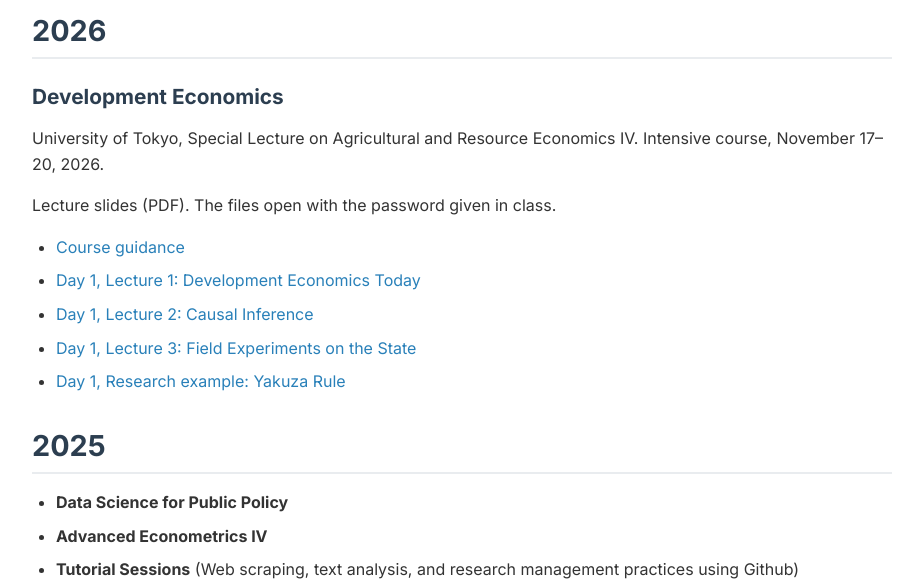
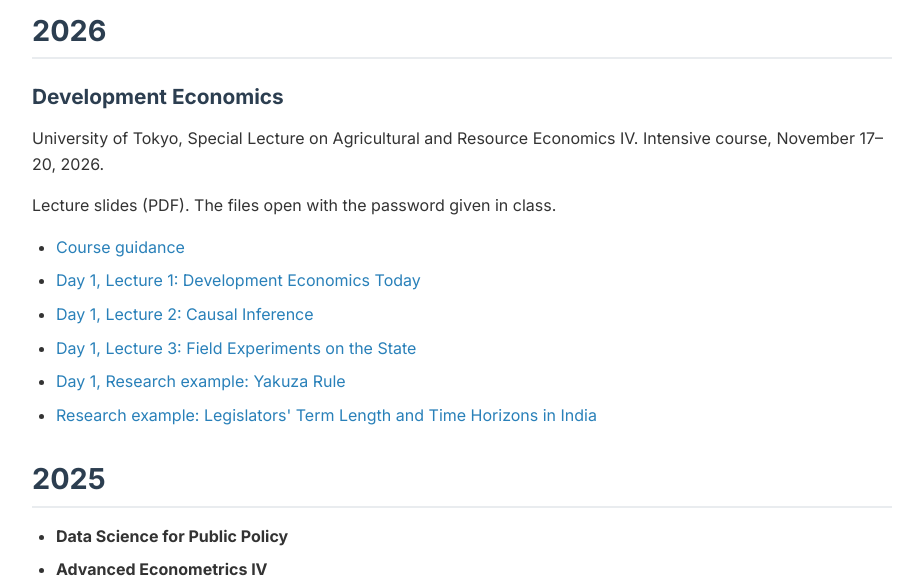
Before and after one commit to JunGoto01/JunGoto01.github.io, a plain HTML site: page teaching.html in a window 1280 px wide. Shown: the part 187-775 px from the top of the page, without its empty margins (178-1101 px from the left). Drawn offline with Linux system fonts and the light colour scheme.

Commit message:
Link the term-length research example from the teaching page
The encrypted slide file follows the naming of the other course materials (05-research-example-term-length.pdf).

Co-Authored-By: Claude Fable 5.2 <noreply@anthropic.com>

```diff
--- a/teaching.html
+++ b/teaching.html
@@ -53,6 +53,8 @@
                         Lecture 3: Field Experiments on the State</a></li>
                 <li><a href="assets/pdf/utokyo-development-economics-2026/04-research-example-yakuza.pdf">Day 1,
                         Research example: Yakuza Rule</a></li>
+                <li><a href="assets/pdf/utokyo-development-economics-2026/05-research-example-term-length.pdf">Research
+                        example: Legislators' Term Length and Time Horizons in India</a></li>
             </ul>
         </section>
 
```
Also changed, not shown: 2 other files.
